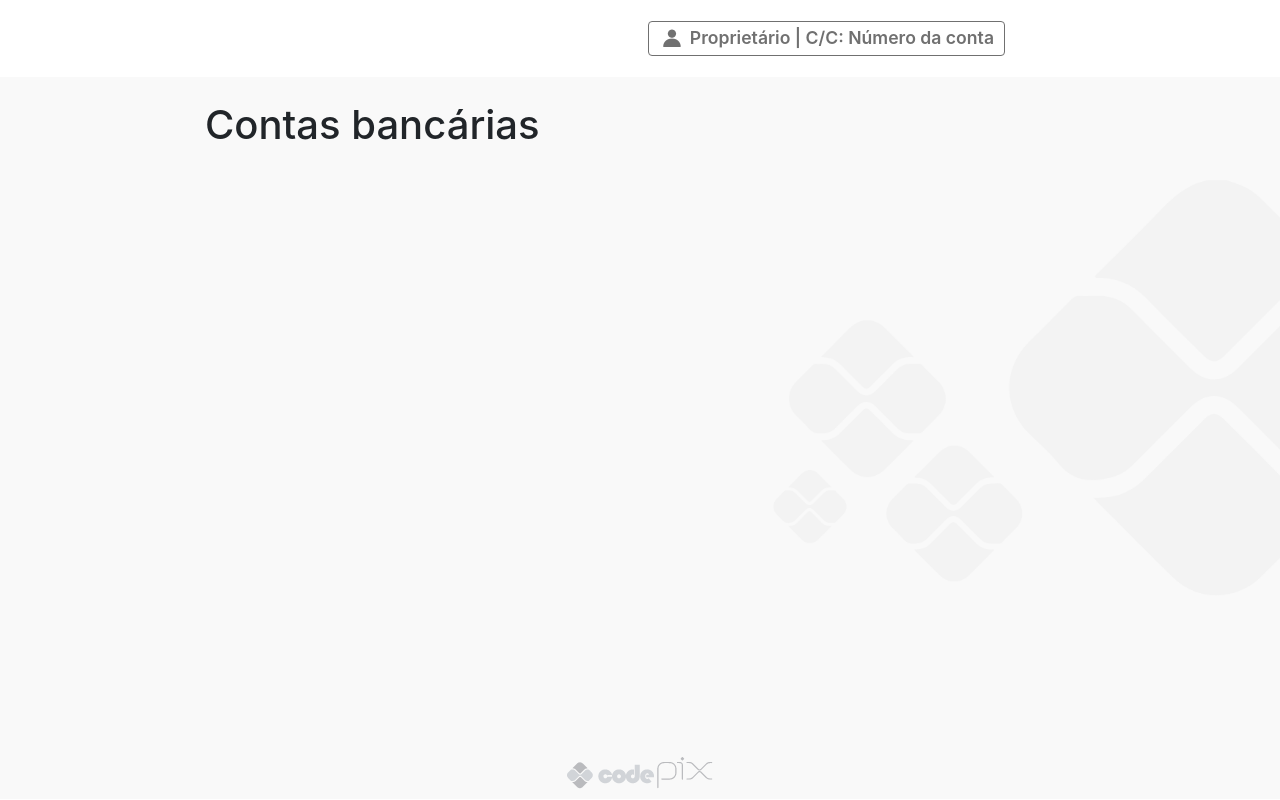
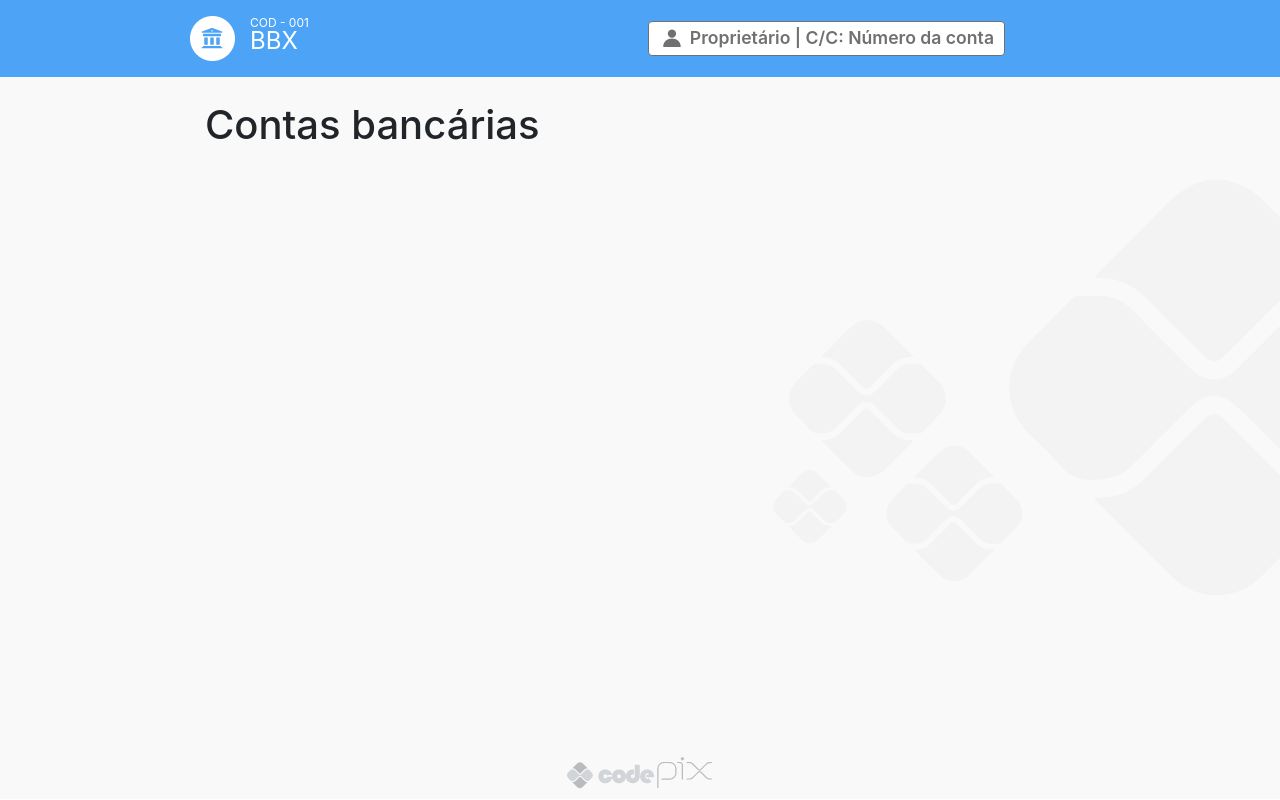
Before and after one commit to VictorMagalhaesSales/microsservices-banks-parent, a Next.js app in the folder ui-bank-nextjs/: page /bank-account in a window 1280 px wide. Built offline with nearby package versions, Linux system fonts and the light colour scheme.

Commit message:
Fix Navbar scss

```diff
--- a/ui-bank-nextjs/src/components/Navbar/index.tsx
+++ b/ui-bank-nextjs/src/components/Navbar/index.tsx
@@ -2,7 +2,7 @@
 
 export default function Navbar() {
     return (
-        <nav className={`navbar navbar-expand-lg ${classes.root} bank001`}>
+        <nav className={`navbar navbar-expand-lg ${classes.root} ${classes.bank001}`}>
             <div className={`container-fluid ${classes.navbarBody}`}>
                 <a className={`navbar-brand ${classes.navbarBrand}`} href="#">
                     <img src="/img/icon_banco.png" alt="" className={classes.logoBank} />
```
